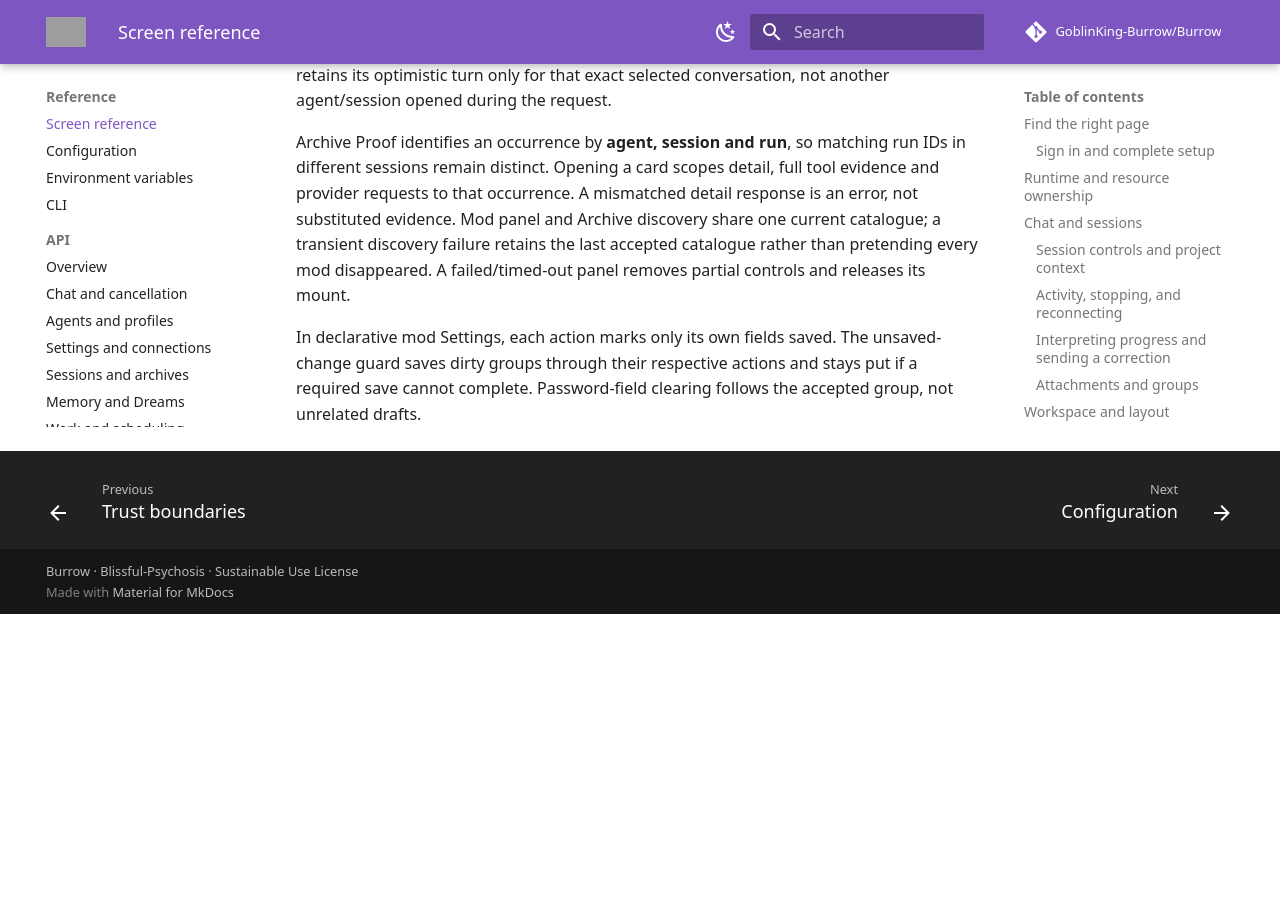
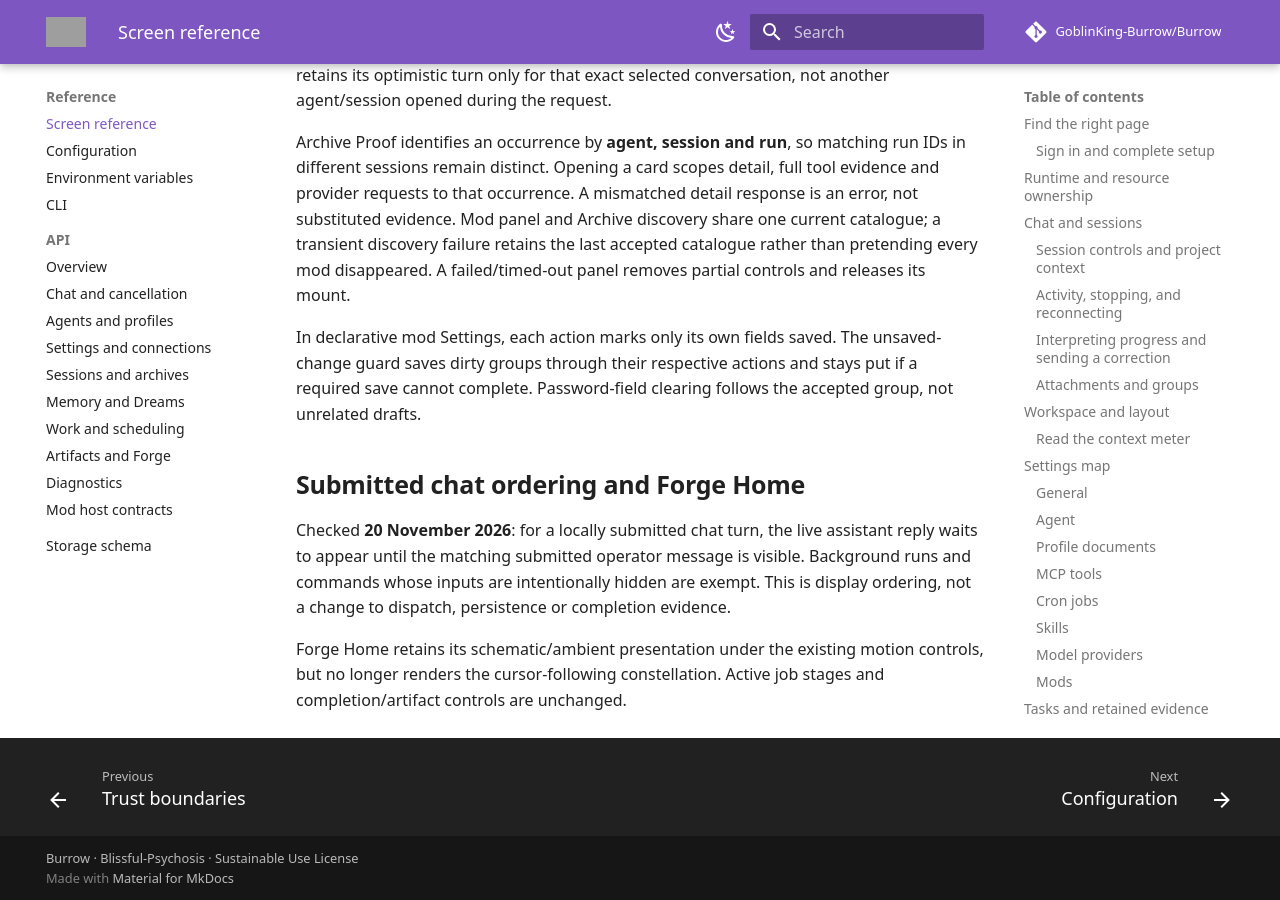
Before and after one commit to NightShaman/Burrow, an MkDocs documentation site: the page built from docs/concepts/interface.md, in a window 1280 px wide and 900 px high, scrolled down 30934 px. Built offline with MkDocs 1.6.1 and Material for MkDocs 9.7.7, drawn with Linux system fonts in a browser that asks for light colours; comment, search, counter and statistics services are not loaded; before the commit the page ends 31548 px from its top, so only the background shows below that; grey boxes are pictures that could not be loaded.

Commit message:
docs: reconcile November 20 development behavior [skip ci]

```diff
--- a/docs/concepts/interface.md
+++ b/docs/concepts/interface.md
@@ -475,3 +475,9 @@ Checked **19 November 2026**: Chat ignores streaming envelopes explicitly attrib
 Archive Proof identifies an occurrence by **agent, session and run**, so matching run IDs in different sessions remain distinct. Opening a card scopes detail, full tool evidence and provider requests to that occurrence. A mismatched detail response is an error, not substituted evidence. Mod panel and Archive discovery share one current catalogue; a transient discovery failure retains the last accepted catalogue rather than pretending every mod disappeared. A failed/timed-out panel removes partial controls and releases its mount.
 
 In declarative mod Settings, each action marks only its own fields saved. The unsaved-change guard saves dirty groups through their respective actions and stays put if a required save cannot complete. Password-field clearing follows the accepted group, not unrelated drafts.
+
+## Submitted chat ordering and Forge Home
+
+Checked **20 November 2026**: for a locally submitted chat turn, the live assistant reply waits to appear until the matching submitted operator message is visible. Background runs and commands whose inputs are intentionally hidden are exempt. This is display ordering, not a change to dispatch, persistence or completion evidence.
+
+Forge Home retains its schematic/ambient presentation under the existing motion controls, but no longer renders the cursor-following constellation. Active job stages and completion/artifact controls are unchanged.
```
Also changed, not shown: docs/concepts/models.md (+1 -1 lines), docs/guide/models.md (+4 -0 lines), docs/guide/skills-and-memory.md (+1 -1 lines), docs/project/source-map.md (+8 -4 lines), docs/reference/api/memory.md (+1 -1 lines).
